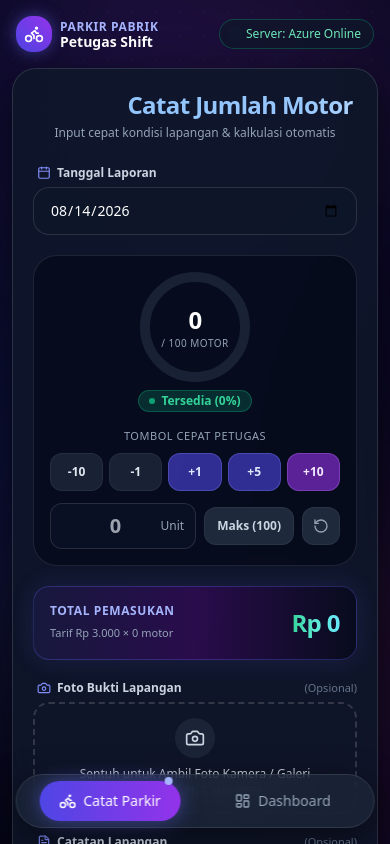
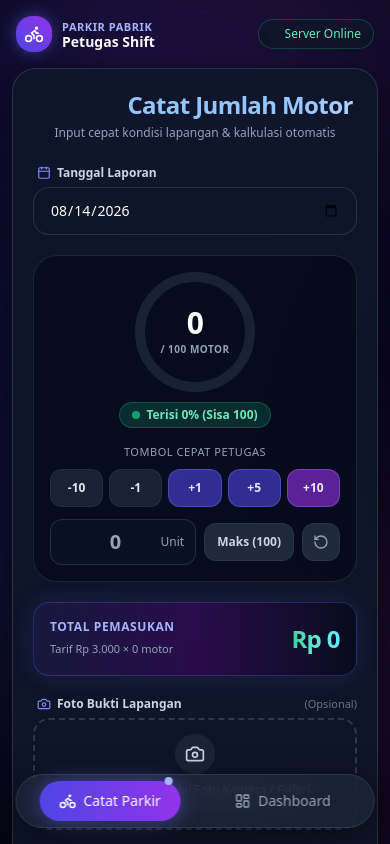
Before and after one commit to arhaqx/catatan-parkir, a React app in the folder frontend/: page / in a window 390 px wide. Shown: the top 844 px of the page. Built offline with nearby package versions, Linux system fonts and the light colour scheme; no server answers; the HTML template or start-up script is replaced by a standard one.

Commit message:
fix: explicit button types, capacity gauge label, and responsive layout

```diff
--- a/frontend/src/components/EmployeeForm.jsx
+++ b/frontend/src/components/EmployeeForm.jsx
@@ -7,14 +7,10 @@ import {
   AlertCircle,
   Loader2,
   RotateCcw,
-  Plus,
-  Minus,
   Sparkles,
   Calendar as CalendarIcon,
   FileText,
   Trash2,
-  Image as ImageIcon,
-  Check,
   Bike
 } from 'lucide-react';
 import confetti from 'canvas-confetti';
@@ -138,25 +134,25 @@ const EmployeeForm = () => {
     <AuroraBackground className="flex flex-col items-center justify-start pb-28 pt-4 px-3 sm:px-6">
       {/* Top Brand & Status Bar */}
       <div className="w-full max-w-lg mb-4 flex items-center justify-between px-1">
-        <div className="flex items-center gap-2">
-          <div className="w-9 h-9 rounded-2xl bg-gradient-to-tr from-indigo-600 to-purple-600 flex items-center justify-center shadow-[0_0_15px_rgba(99,102,241,0.5)]">
+        <div className="flex items-center gap-2.5">
+          <div className="w-9 h-9 rounded-2xl bg-gradient-to-tr from-indigo-600 to-purple-600 flex items-center justify-center shadow-[0_0_15px_rgba(99,102,241,0.5)] shrink-0">
             <Bike className="w-5 h-5 text-white" />
           </div>
           <div>
-            <h2 className="text-xs font-semibold uppercase tracking-wider text-indigo-300">Parkir Pabrik</h2>
+            <h2 className="text-[11px] font-bold uppercase tracking-wider text-indigo-300">Parkir Pabrik</h2>
             <p className="text-sm font-bold text-white leading-none">Petugas Shift</p>
           </div>
         </div>
 
-        <div className="flex items-center gap-1.5 px-3 py-1.5 rounded-full bg-slate-900/80 border border-emerald-500/30 text-xs text-emerald-300 backdrop-blur-md">
+        <div className="flex items-center gap-1.5 px-3 py-1.5 rounded-full bg-slate-900/80 border border-emerald-500/30 text-xs text-emerald-300 backdrop-blur-md shrink-0">
           <span className="w-2 h-2 rounded-full bg-emerald-400 animate-ping" />
-          <span>Server: Azure Online</span>
+          <span className="font-medium">Server Online</span>
         </div>
       </div>
 
       {/* Main Glass Card Form */}
       <SpotlightCard className="w-full max-w-lg p-5 sm:p-7 shadow-[0_12px_40px_rgba(0,0,0,0.6)] border-white/15">
-        {/* Header Title with React Bits ShinyText */}
+        {/* Header Title */}
         <div className="text-center mb-6">
           <h1 className="text-2xl sm:text-3xl font-black tracking-tight text-white">
             <ShinyText text="Catat Jumlah Motor" speed={3.5} />
@@ -204,7 +200,7 @@ const EmployeeForm = () => {
 
           {/* Interactive Capacity Gauge & Quick Stepper */}
           <div className="p-4 rounded-3xl bg-slate-950/60 border border-white/10 flex flex-col items-center gap-4">
-            <CapacityGauge current={motorcycles} max={MAX_CAPACITY} size={110} />
+            <CapacityGauge current={motorcycles} max={MAX_CAPACITY} size={120} />
 
             {/* Quick Step Buttons for Fast Mobile Thumb Entry */}
             <div className="w-full flex flex-col gap-2">
--- a/frontend/src/components/ui/CapacityGauge.jsx
+++ b/frontend/src/components/ui/CapacityGauge.jsx
@@ -2,21 +2,37 @@ import React from 'react';
 
 export const CapacityGauge = ({ current = 0, max = 100, size = 120 }) => {
   const percentage = Math.min(Math.max((current / max) * 100, 0), 100);
+  const remaining = Math.max(0, max - current);
   const strokeWidth = 10;
   const radius = (size - strokeWidth) / 2;
   const circumference = 2 * Math.PI * radius;
   const offset = circumference - (percentage / 100) * circumference;
 
-  // Determine color based on percentage
+  // Determine status color based on percentage
   let statusColor = '#10b981'; // Green (Safe)
-  let statusBadge = { label: 'Tersedia', bg: 'bg-emerald-500/20', text: 'text-emerald-400', border: 'border-emerald-500/30' };
+  let statusBadge = {
+    label: `Terisi ${Math.round(percentage)}% (Sisa ${remaining})`,
+    bg: 'bg-emerald-500/20',
+    text: 'text-emerald-300',
+    border: 'border-emerald-500/30'
+  };
 
   if (percentage >= 90) {
     statusColor = '#ef4444'; // Red (Full)
-    statusBadge = { label: 'Hampir Penuh', bg: 'bg-red-500/20', text: 'text-red-400', border: 'border-red-500/30' };
+    statusBadge = {
+      label: `Hampir Penuh (${Math.round(percentage)}%)`,
+      bg: 'bg-red-500/20',
+      text: 'text-red-300',
+      border: 'border-red-500/30'
+    };
   } else if (percentage >= 70) {
     statusColor = '#f59e0b'; // Amber (Busy)
-    statusBadge = { label: 'Ramai', bg: 'bg-amber-500/20', text: 'text-amber-400', border: 'border-amber-500/30' };
+    statusBadge = {
+      label: `Ramai (${Math.round(percentage)}%)`,
+      bg: 'bg-amber-500/20',
+      text: 'text-amber-300',
+      border: 'border-amber-500/30'
+    };
   }
 
   return (
@@ -42,24 +58,24 @@ export const CapacityGauge = ({ current = 0, max = 100, size = 120 }) => {
             strokeDasharray={circumference}
             strokeDashoffset={offset}
             strokeLinecap="round"
-            className="transition-all duration-700 ease-out fill-transparent drop-shadow-[0_0_8px_rgba(99,102,241,0.5)]"
+            className="transition-all duration-500 ease-out fill-transparent drop-shadow-[0_0_8px_rgba(99,102,241,0.5)]"
           />
         </svg>
 
-        {/* Center content */}
-        <div className="absolute inset-0 flex flex-col items-center justify-center text-center">
-          <span className="text-2xl font-black text-white tracking-tight">
+        {/* Center count display */}
+        <div className="absolute inset-0 flex flex-col items-center justify-center text-center select-none">
+          <span className="text-3xl font-black text-white tracking-tight leading-none">
             {current}
           </span>
-          <span className="text-[10px] font-medium text-slate-400 uppercase tracking-wider">
+          <span className="text-[10px] font-bold text-slate-400 uppercase tracking-wider mt-1">
             / {max} Motor
           </span>
         </div>
       </div>
 
-      <div className={`mt-2 px-2.5 py-0.5 rounded-full text-xs font-semibold border ${statusBadge.bg} ${statusBadge.text} ${statusBadge.border} flex items-center gap-1.5`}>
-        <span className="w-1.5 h-1.5 rounded-full animate-pulse" style={{ backgroundColor: statusColor }} />
-        {statusBadge.label} ({Math.round(percentage)}%)
+      <div className={`mt-2.5 px-3 py-1 rounded-full text-xs font-semibold border ${statusBadge.bg} ${statusBadge.text} ${statusBadge.border} flex items-center gap-1.5 shadow-sm`}>
+        <span className="w-2 h-2 rounded-full animate-pulse shrink-0" style={{ backgroundColor: statusColor }} />
+        <span>{statusBadge.label}</span>
       </div>
     </div>
   );
```
